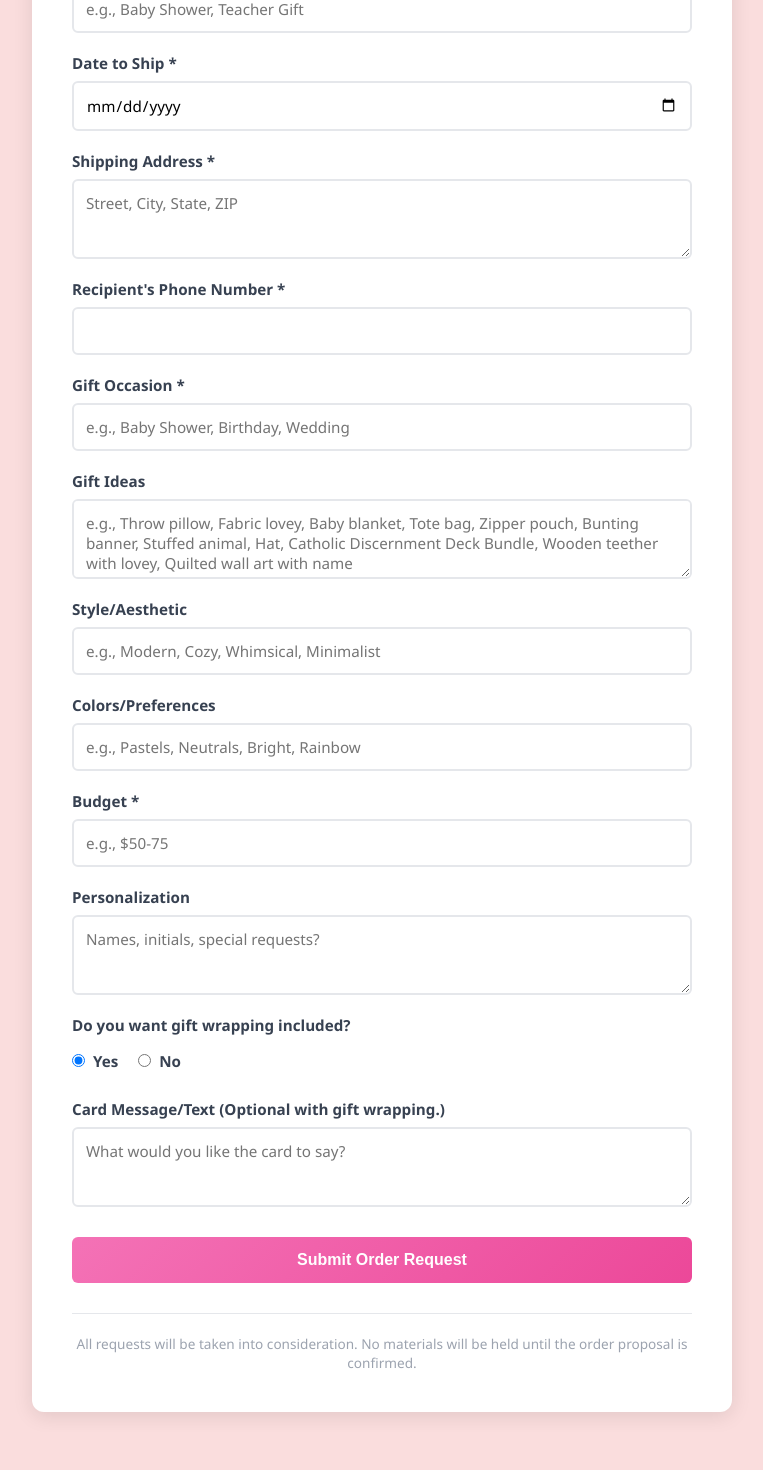
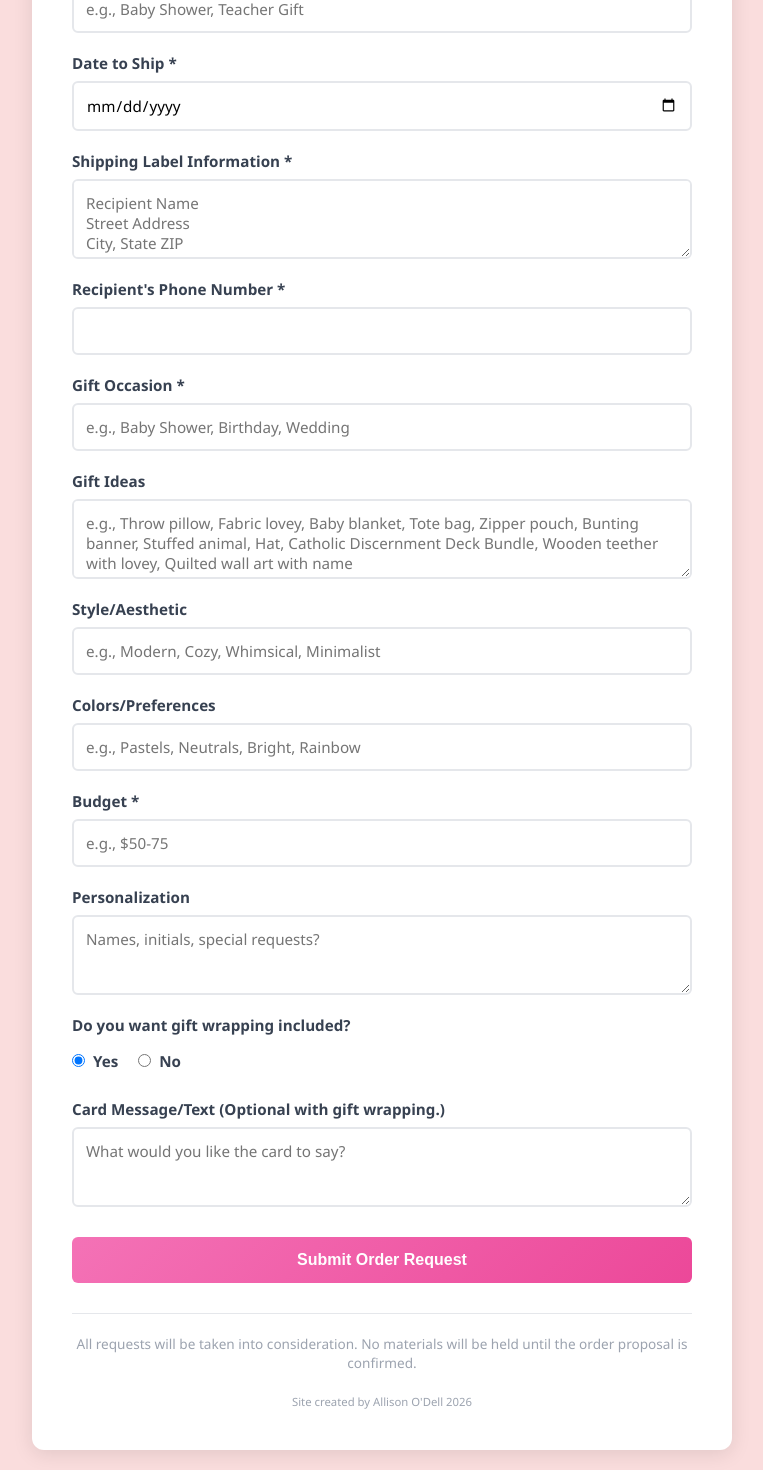
Before and after one commit to Polish-in-a-Year/stashgiftco, a React (Create React App) app: page / in a window 1280 px wide. Shown: the part 974-2444 px from the top of the page, without its empty margins (258-1021 px from the left). Before the commit the page ends 2406 px from the top, so only its background shows below. Built offline with nearby package versions, Linux system fonts and the light colour scheme.

Commit message:
Update shipping label and add footer credit

```diff
--- a/src/App.js
+++ b/src/App.js
@@ -103,10 +103,10 @@ export default function App() {
             <input type="date" name="shipDate" value={formData.shipDate} onChange={handleChange} required />
           </div>
 
-          <div className="form-group">
-            <label>Shipping Address *</label>
-            <textarea name="shippingAddress" value={formData.shippingAddress} onChange={handleChange} placeholder="Street, City, State, ZIP" required />
-          </div>
+ <div className="form-group">
+  <label>Shipping Label Information *</label>
+  <textarea name="shippingAddress" value={formData.shippingAddress} onChange={handleChange} placeholder="Recipient Name&#10;Street Address&#10;City, State ZIP" required />
+</div>
 
           <div className="form-group">
             <label>Recipient's Phone Number *</label>
@@ -165,7 +165,7 @@ export default function App() {
           <button type="submit" className="submit-btn">Submit Order Request</button>
         </form>
 
-        <p className="footer-note">All requests will be taken into consideration. No materials will be held until the order proposal is confirmed.</p>
+    <p className="footer-note">All requests will be taken into consideration. No materials will be held until the order proposal is confirmed.<br /><br /><small>Site created by Allison O'Dell 2026</small></p>
       </main>
     </div>
   );
```
